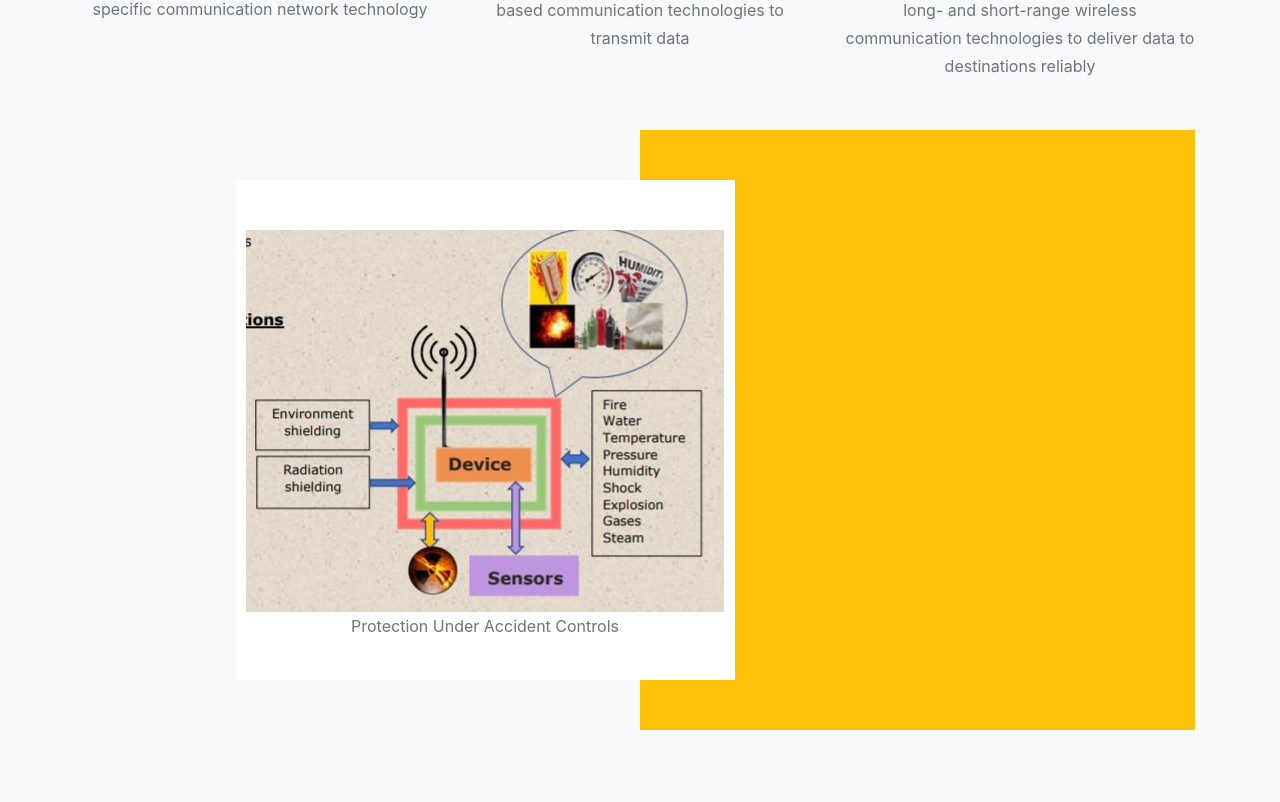
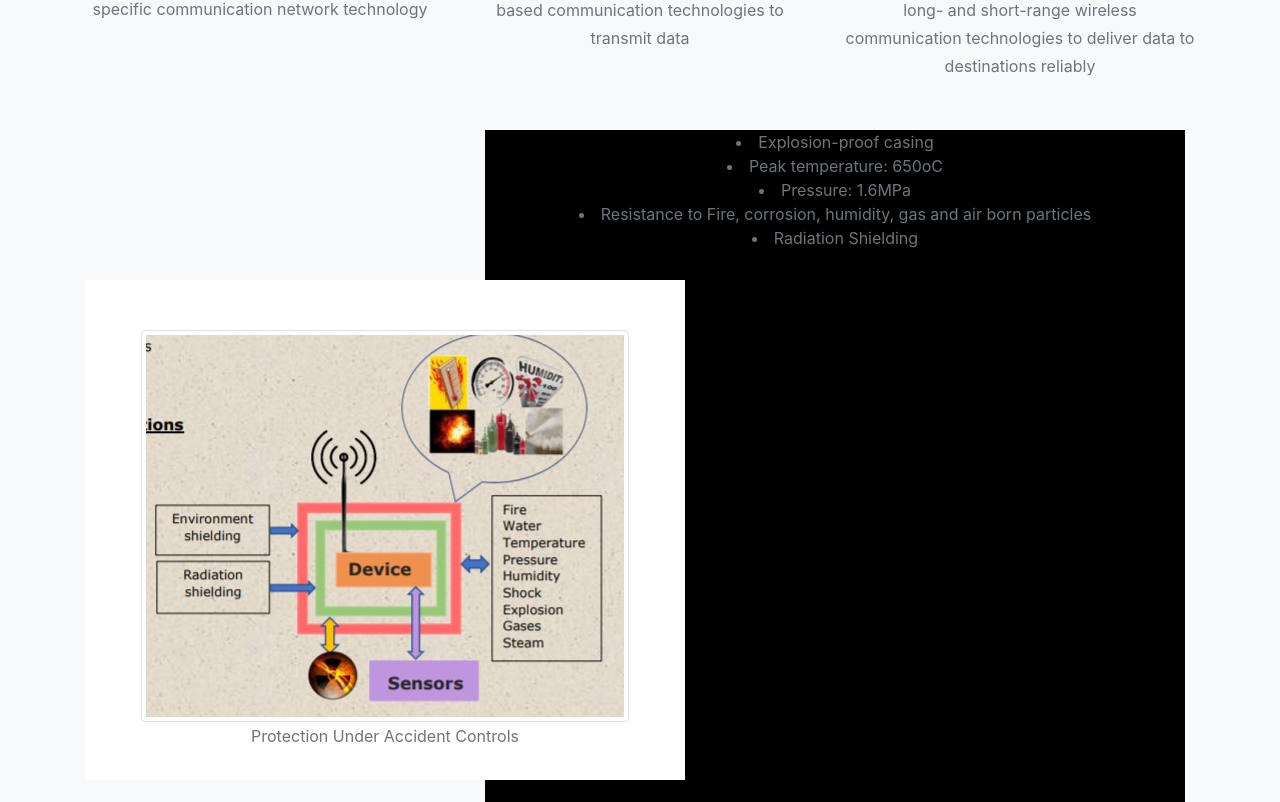
Before and after one commit to ppate343/engineering-cite, a React (Create React App) app: page / in a window 1280 px wide. Shown: the part 1658-2460 px from the top of the page. Built offline with nearby package versions, Linux system fonts and the light colour scheme.

Commit message:
design squares

```diff
--- a/src/components/Design.jsx
+++ b/src/components/Design.jsx
@@ -1,7 +1,64 @@
 import React from "react";
 import { BrowserRouter as Router, Routes, Route, Switch } from 'react-router-dom';
 import ProtectionDiagram from "../assets/img/protection.jpg"
+import { makeStyles } from "@material-ui/core";
+
+
+
+const useStyles = makeStyles(() => ({
+  container: {
+    // justifyContent: 'center',
+
+    backgroundColor: 'transparent',
+    height: 800,
+    width: 'auto',
+  },
+
+  leftBox: {
+    position: 'absolute',
+    justifyContent: 'center',
+
+    backgroundColor: 'white',
+    height: 500,
+    width: 600,
+    marginTop: 150,
+
+  },
+  RightBox: {
+
+
+    backgroundColor: "black",
+    height: 800,
+    width: 700,
+    marginLeft: 400,
+
+  },
+  ImageContainer: {
+    display: 'flex',
+    margin: 'auto',
+    justifyContent: 'center',
+    marginTop: 50,
+
+  },
+  containterText: {
+    color: 'white',
+    fontSize: 80,
+
+
+  }
+}))
+
+
+
+
+
+
+
 export default ({ designLinks }) => {
+
+
+  const style = useStyles();
+
   return (
     <section className="page-section bg-light" id="design">
       <div className="container">
@@ -33,19 +90,25 @@ export default ({ designLinks }) => {
               )
             )}
         </div>
-        <div className='row squarepicture' >
-          <div className='small-square'>
-            <div className="small-square-pic">
-              <img src={ProtectionDiagram}></img>
+
+        <div className={style.container}>
+          <div className={style.leftBox}>
+            <div className={style.ImageContainer}><img className="img-thumbnail" src={ProtectionDiagram}></img></div>
+            <p className="text-muted">Protection Under Accident Controls</p>
+          </div >
+          <div className={style.RightBox}>
+            <div className="text-muted">
+
+              <li>Explosion-proof casing</li>
+              <li>Peak temperature: 650oC</li>
+              <li>Pressure: 1.6MPa</li>
+              <li>Resistance to Fire, corrosion, humidity, gas and air born particles</li>
+              <li>Radiation Shielding</li>
 
             </div>
-            <p className="text-muted">Protection Under Accident Controls</p>
-
           </div>
-
+          <div></div>
         </div>
-
-
       </div>
     </section>
   );
```
